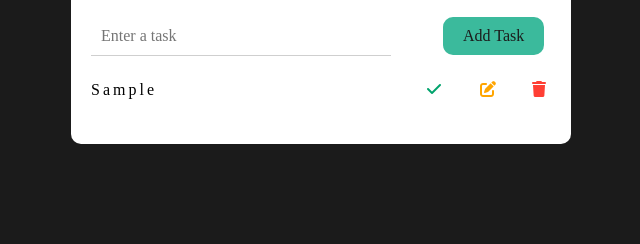
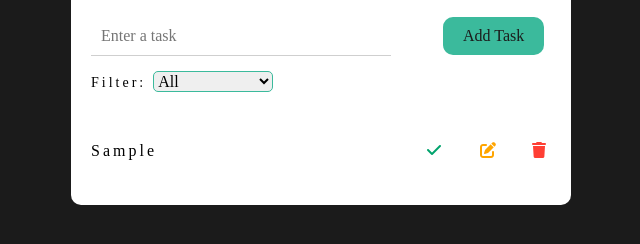
Before and after one commit to Elijah80/vanilla-todo, a plain HTML site: page index.html in a window 1280 px wide. Both pictures are taken after typing "Sample" into the empty fields and a click on the button "Add Task". Shown: the part 150-394 px from the top of the page, without its empty margins (319-959 px from the left). Drawn offline with Linux system fonts and the light colour scheme.

Commit message:
added the ability to filter tasks by all, completed status, or incompleted status

```diff
--- a/index.html
+++ b/index.html
@@ -19,8 +19,20 @@
   <body>
     <div id="app">
       <h1>To-Do App</h1>
-      <input type="text" id="taskInput" placeholder="Enter a task">
-      <button id="addTask">Add Task</button>
+      <div class="get-task">
+        <input type="text" id="taskInput" placeholder="Enter a task">
+        <button id="addTask">Add Task</button>
+      </div>
+      <div class="filter-task">
+        <label for="filterOption">Filter:</label>
+        <select id="filterOption">
+          <option value="all">All</option>
+          <option value="completed">Completed</option>
+          <option value="incomplete">Incomplete</option>
+        </select>
+      </div>
+
+
       <ul id="taskList"></ul>
     </div>
 
--- a/script.js
+++ b/script.js
@@ -48,7 +48,7 @@ function editTask(index) {
 	let tasks = JSON.parse(localStorage.getItem('tasks'))
 
 	if (tasks && tasks.length > index) {
-		const editedTask = prompt('Edit the task:', tasks[index])
+		const editedTask = prompt('Edit the task:')
 
 		if (editedTask !== null && editedTask.trim() !== '') {
 			tasks[index].title = editedTask.trim()
@@ -77,7 +77,15 @@ function renderTasks(tasks) {
 	// Clear previous tasks
 	taskList.innerHTML = ''
 
+	const filterOption = document.getElementById('filterOption')
+	const filterValue = filterOption.value
+
 	tasks.forEach(function (task, index) {
+		if (
+			filterValue === 'all' ||
+			(filterValue === 'completed' && task.completed) ||
+			(filterValue === 'incomplete' && !task.completed)
+		) {
 			const li = document.createElement('li')
 			const taskTitle = document.createElement('span')
 
@@ -91,8 +99,10 @@ function renderTasks(tasks) {
 
 			const completeTaskBtn = document.createElement('button')
 			completeTaskBtn.classList.add('complete-task')
-    completeTaskBtn.title = 'Complete';
-		completeTaskBtn.textContent = task.completed ? 'Undo' : completeTaskBtn.classList.add('fa-solid', 'fa-check');
+			completeTaskBtn.title = 'Complete'
+			completeTaskBtn.textContent = task.completed
+				? 'Undo'
+				: completeTaskBtn.classList.add('fa-solid', 'fa-check')
 			completeTaskBtn.onclick = function () {
 				completeTask(index)
 			}
@@ -116,7 +126,19 @@ function renderTasks(tasks) {
 			li.appendChild(editTaskBtn)
 			li.appendChild(deleteTaskBtn)
 			taskList.appendChild(li)
+		}
 	})
 }
 
 addTaskBtn.addEventListener('click', addTask)
+
+const filterOption = document.getElementById('filterOption')
+filterOption.addEventListener('change', function () {
+	let tasks = []
+
+	if (localStorage.getItem('tasks')) {
+		tasks = JSON.parse(localStorage.getItem('tasks'))
+	}
+
+	renderTasks(tasks)
+})
--- a/styles/index.css
+++ b/styles/index.css
@@ -29,12 +29,18 @@ h1 {
 	color: #999;
 }
 
+/* Main Content */
 #app {
 	max-width: 500px;
 	margin: 100px auto;
 	background-color: var(--White);
 	padding: 20px;
 	border-radius: 10px;
+}
+
+/* Get Task */
+.get-task {
+	margin-bottom: 15px;
 }
 
 #taskInput {
@@ -64,7 +70,27 @@ h1 {
 	box-shadow: 0 0 5px var(--MintGreen);
 }
 
-/* Todo list styles */
+/*  Filter Section */
+.filter-task {
+	margin-bottom: 40px;
+}
+.filter-task label {
+	font-size: 14px;
+}
+
+#filterOption {
+	width: 120px;
+	border-color: var(--MintGreen);
+	border-radius: 5px;
+	outline-color: var(--MintGreen);
+}
+
+#filterOption option {
+	background-color: var(--Charcoal);
+	color: var(--White);
+}
+
+/* Todo List */
 #taskList {
 	list-style-type: none;
 	padding: 0;
```
Lines whose indentation alone changed are shown as unchanged.
